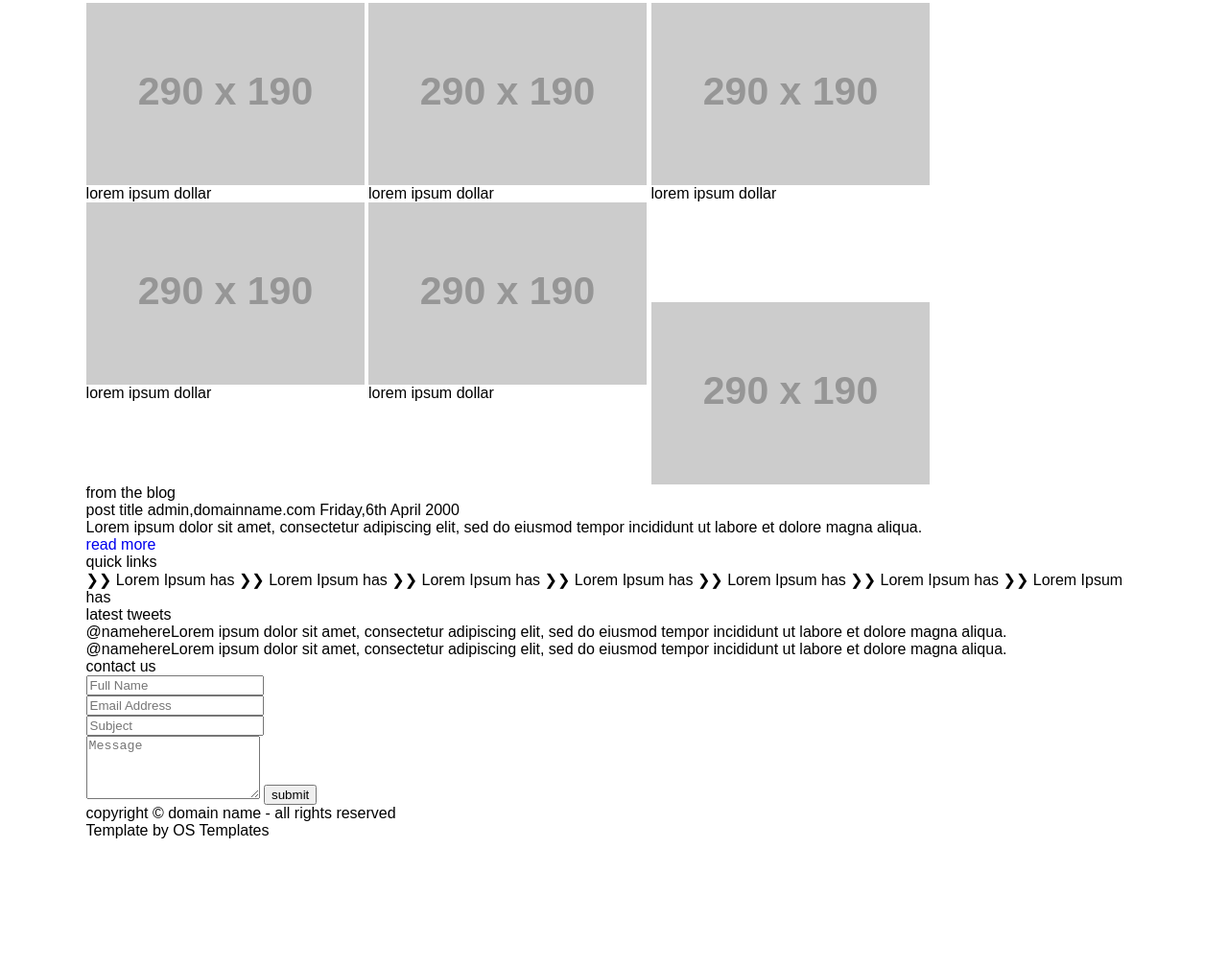
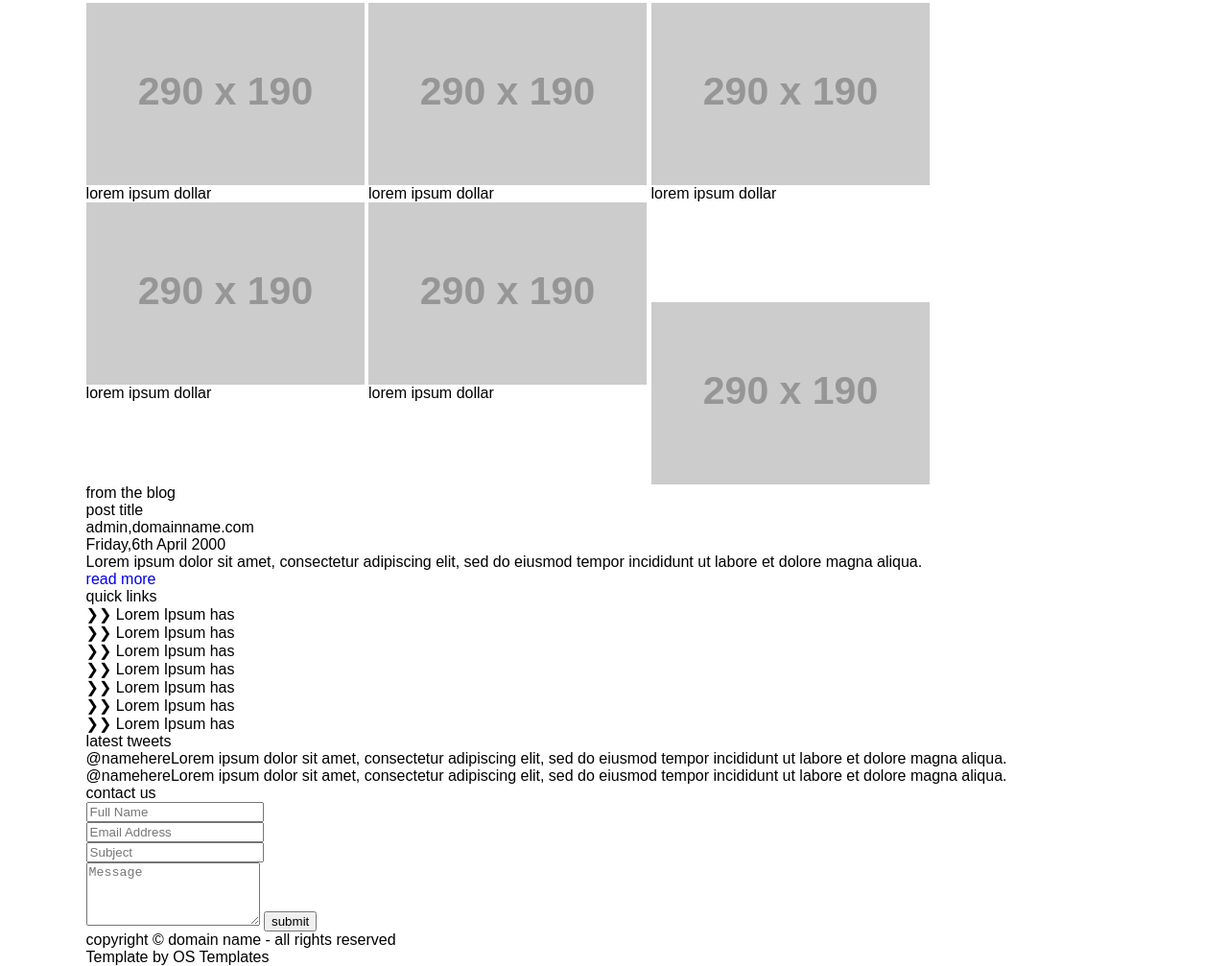
Before and after one commit to Shirly-D/modernist, a plain HTML site: page index.html in a window 1280 px wide. Shown: the part 2143-3150 px from the top of the page at 96% size. Before the commit the page ends 3018 px from the top, so only its background shows below. Drawn offline with Linux system fonts and the light colour scheme; placeholder pictures from the web are drawn by us.

Commit message:
added div in footer section

```diff
--- a/index.html
+++ b/index.html
@@ -98,7 +98,7 @@
               <figure>
                 <img src="https://via.placeholder.com/120x120.png" alt="Image2">
               </figure>
-              <div class="service-division ">
+              <div class="service-division">
                 <h3>service title</h3>
                 <p>Lorem Ipsum has been the industry's standard dummy</p>
               </div>
@@ -107,7 +107,7 @@
               <figure>
                 <img src="https://via.placeholder.com/120x120.png" alt="Image2">
               </figure>
-              <div class="service-division ">
+              <div class="service-division">
                 <h3>service title</h3>
                 <p>Lorem Ipsum has been the industry's standard dummy</p>
               </div>
@@ -116,7 +116,7 @@
               <figure>
                 <img src="https://via.placeholder.com/120x120.png" alt="Image2">
               </figure>
-              <div class="service-division ">
+              <div class="service-division">
                 <h3>service title</h3>
                 <p>Lorem Ipsum has been the industry's standard dummy</p>
               </div>
@@ -125,7 +125,7 @@
               <figure>
                 <img src="https://via.placeholder.com/120x120.png" alt="Image2">
               </figure>
-              <div class="service-division ">
+              <div class="service-division">
                 <h3>service title</h3>
                 <p>Lorem Ipsum has been the industry's standard dummy</p>
               </div>
@@ -185,33 +185,59 @@
         <div class="footer-top">
           <div>
             <h4 class="footer-heading">from the blog</h4>
+            <div>
               <span class="footer-text">post title</span>
+            </div>
+            <div>
               <span class="footer-text">admin,<small>domainname.com</small></span>
+            </div>
+            <div>
               <span class="footer-para">Friday,6th April 2000</span>
+            </div>
+            <div>
               <p class="footer-para">Lorem ipsum dolor sit amet, consectetur adipiscing elit, sed do eiusmod tempor
                 incididunt ut labore et
                 dolore magna aliqua.
               </p>
+            </div>
             <a href="#fixme" title="Read More" class="footer-text">read more</a>
           </div>
           <div>
             <h4 class="footer-heading">quick links</h4>
-            <span class="footer-link">&#10095;&#10095; Lorem Ipsum has</span>
-            <span class="footer-link">&#10095;&#10095; Lorem Ipsum has</span>
-            <span class="footer-link">&#10095;&#10095; Lorem Ipsum has</span>
-            <span class="footer-link">&#10095;&#10095; Lorem Ipsum has</span>
-            <span class="footer-link">&#10095;&#10095; Lorem Ipsum has</span>
-            <span class="footer-link">&#10095;&#10095; Lorem Ipsum has</span>
+            <div>
               <span class="footer-link">&#10095;&#10095; Lorem Ipsum has</span>
             </div>
             <div>
+              <span class="footer-link">&#10095;&#10095; Lorem Ipsum has</span>
+            </div>
+            <div>
+              <span class="footer-link">&#10095;&#10095; Lorem Ipsum has</span>
+            </div>
+            <div>
+              <span class="footer-link">&#10095;&#10095; Lorem Ipsum has</span>
+            </div>
+            <div>
+              <span class="footer-link">&#10095;&#10095; Lorem Ipsum has</span>
+            </div>
+            <div>
+              <span class="footer-link">&#10095;&#10095; Lorem Ipsum has</span>
+            </div>
+            <div>
+              <span class="footer-link">&#10095;&#10095; Lorem Ipsum has</span>
+            </div>
+          </div>
+          <div>
             <h4 class="footer-heading">latest tweets</h4>
+            <div>
               <p><span class="footer-tweet">@namehere</span>Lorem ipsum dolor sit amet, consectetur adipiscing elit, sed
                 do eiusmod tempor incididunt ut labore et
                 dolore magna aliqua.</p>
+            </div>
+            <div>
               <p><span class="footer-tweet">@namehere</span>Lorem ipsum dolor sit amet, consectetur adipiscing elit, sed
                 do eiusmod tempor incididunt ut labore et
                 dolore magna aliqua.</p>
+            </div>
           </div>
           <div class="footer-top-text">
             <h4 class="footer-heading">contact us</h4>
@@ -232,8 +258,12 @@
         </div>
         <!-- footer bottom section -->
         <div class="footer-bottom">
+          <div>
             <p>copyright &copy; domain name - all rights reserved</p>
+          </div>
+          <div>
             <span>Template by OS Templates</span>
+          </div>
         </div>
       </div>
     </footer>
```
Lines whose indentation alone changed are shown as unchanged.
